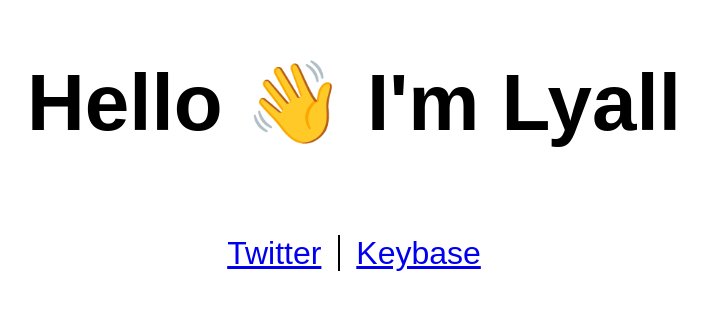
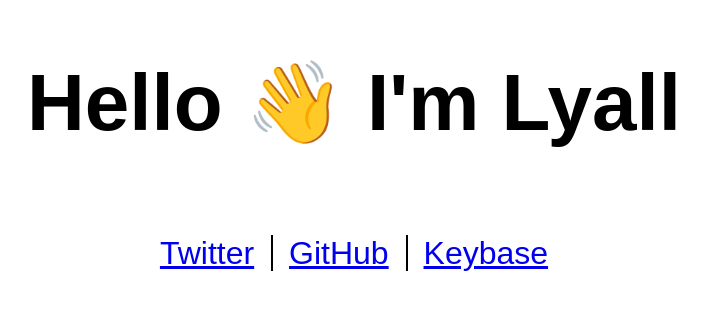
Before and after one commit to lyallcooper/about, a plain HTML site: page index.html in a window 1280 px wide. Shown: the part 247-556 px from the top of the page, without its empty margins (286-993 px from the left). Drawn offline with Linux system fonts and the light colour scheme.

Commit message:
Add link to GitHub profile

```diff
--- a/index.html
+++ b/index.html
@@ -1,7 +1,7 @@
 <!DOCTYPE html>
 <html lang="en">
     <head>
-        <title>About Me!</title>
+        <title>About Me</title>
         <style>
         html, body {
             height: 100%;
@@ -41,6 +41,7 @@
             </h1>
             <p class="item">
                 <a href="https://twitter.com/lyallcooper">Twitter</a>
+                <a href="https://github.com/lyallcooper">GitHub</a>
                 <a href="https://keybase.io/lyall">Keybase</a>
             </p>
         </div>
```
